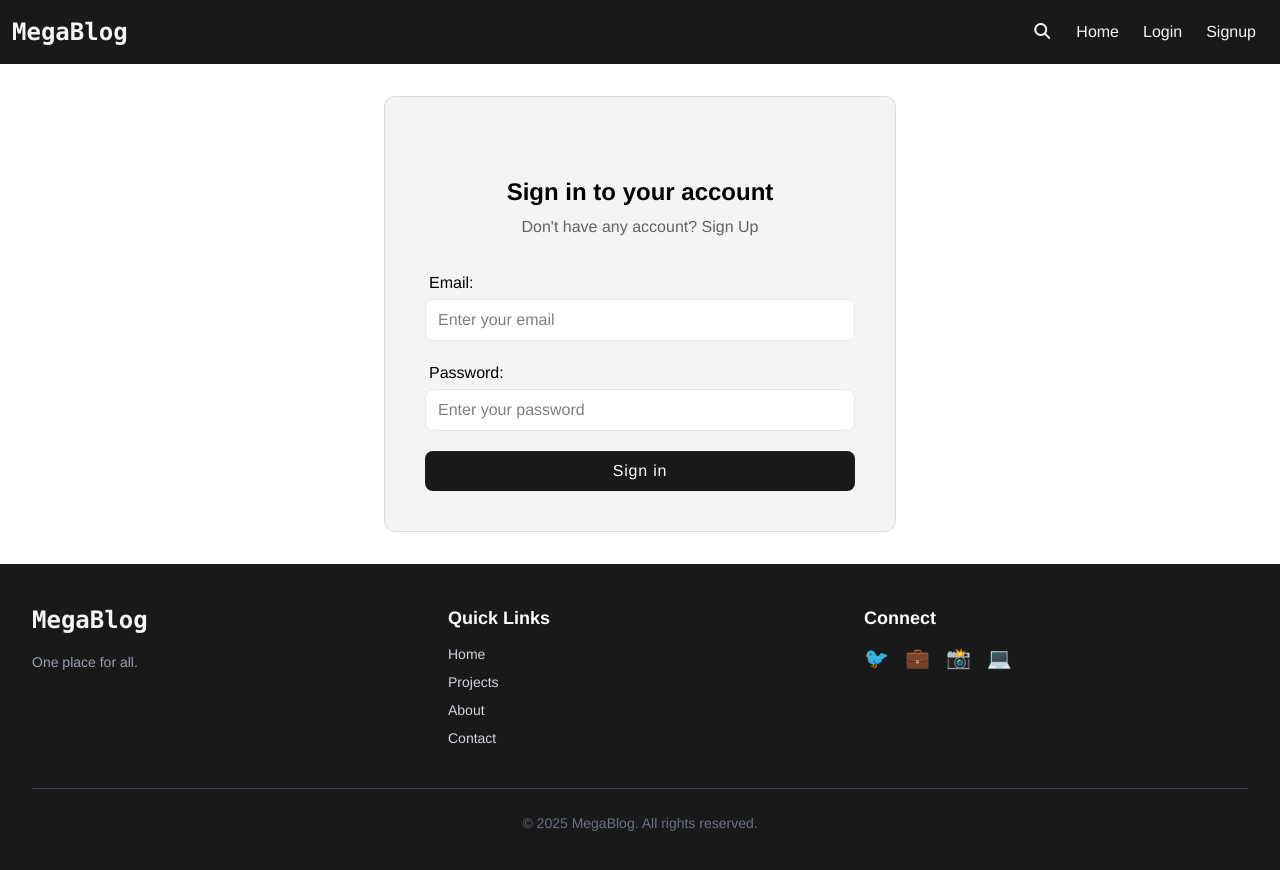
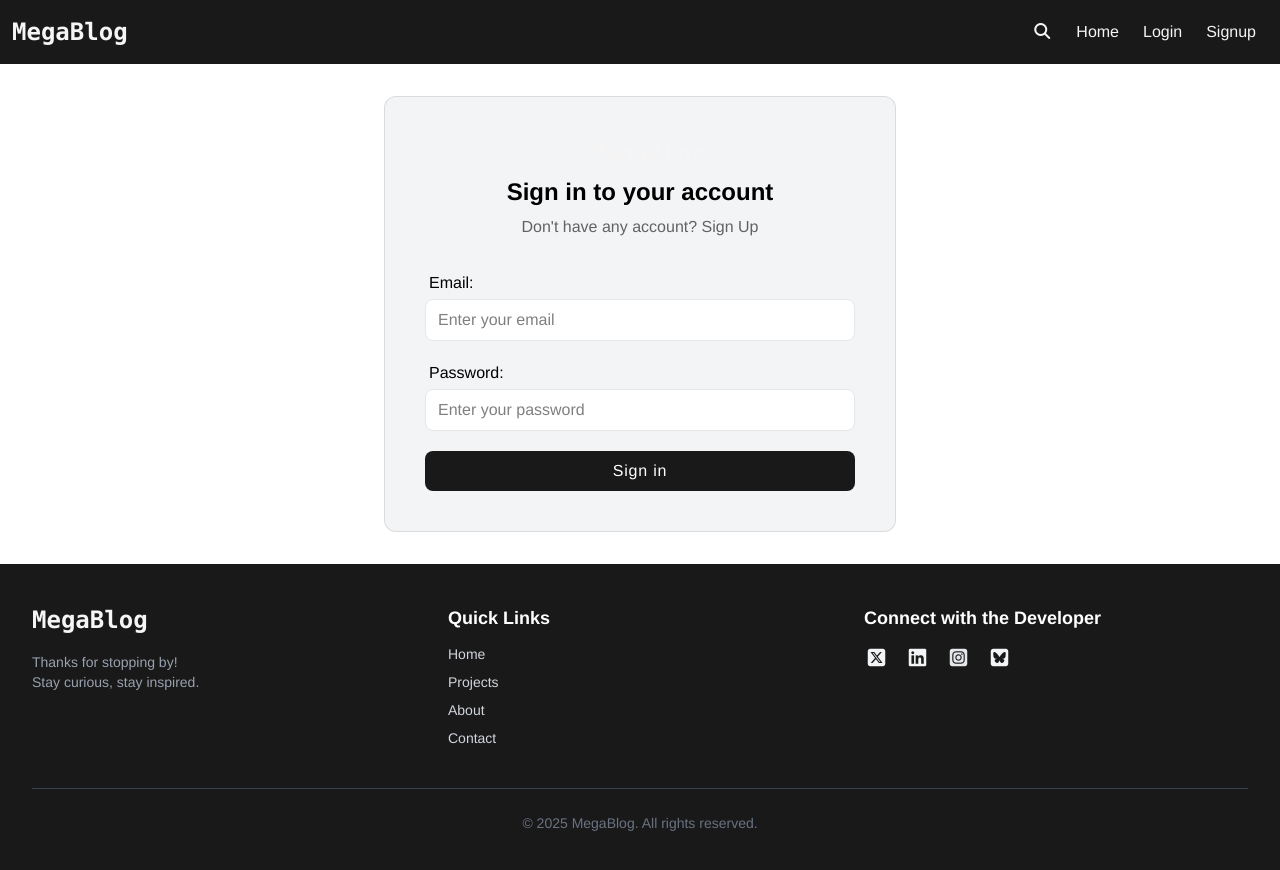
Before and after one commit to Raijin-cyber/MegaBlog, a React (Vite) app: page /login in a window 1280 px wide. Shown: the top 870 px of the page. Built offline with nearby package versions, Linux system fonts and the light colour scheme; no server answers.

Commit message:
Added a feature

```diff
--- a/src/appwrite/config.js
+++ b/src/appwrite/config.js
@@ -14,7 +14,7 @@ export class Service {
             this.bucket = new Storage(this.client);
     }
 
-    async createPost({title, slug, content, featuredImage, status, userId}) {
+    async createPost({title, slug, content, featuredImage, status, userId, userName}) {
         try {
             return await this.databases.createDocument(
                 conf.appwriteDatabaseId,
@@ -25,7 +25,8 @@ export class Service {
                     content,
                     featuredImage,
                     status,
-                    userId
+                    userId,
+                    userName,
                 }
             )
         }
--- a/src/components/Footer/Footer.jsx
+++ b/src/components/Footer/Footer.jsx
@@ -9,7 +9,9 @@ const Footer = () => {
           <div>
             <h2 className="text-2xl font-bold mb-4"><Logo /></h2>
             <p className="text-sm text-gray-400">
-              One place for all.
+              Thanks for stopping by!
+              <br />
+              Stay curious, stay inspired.
             </p>
           </div>
 
@@ -24,12 +26,12 @@ const Footer = () => {
           </div>
 
           <div>
-            <h3 className="text-lg font-semibold mb-3">Connect</h3>
+            <h3 className="text-lg font-semibold mb-3">Connect with the Developer</h3>
             <div className="flex space-x-4">
-              <a href="#" className="text-gray-400 hover:text-white text-xl">🐦</a>
-              <a href="#" className="text-gray-400 hover:text-white text-xl">💼</a>
-              <a href="#" className="text-gray-400 hover:text-white text-xl">📸</a>
-              <a href="#" className="text-gray-400 hover:text-white text-xl">💻</a>
+              <a href="https://x.com/raijinsigma" target="_blank" className="text-gray-100 hover:text-white/70 text-xl"><i className="fa-brands fa-square-x-twitter"></i></a>
+              <a href="https://www.linkedin.com/in/ujjwal-sharma-518039301/" target="_blank" className="text-gray-100 hover:text-white/70 text-xl"><i className="fa-brands fa-linkedin"></i></a>
+              <a href="https://www.instagram.com/ujjwal_sharma2506/" target="_blank" className="text-gray-200 hover:text-white/70 text-xl"><i className="fa-brands fa-square-instagram"></i></a>
+              <a href="https://bsky.app/profile/raijinsigma.bsky.social" target="_blank" className="text-gray-100 hover:text-white/70 text-xl"><i className="fa-brands fa-square-bluesky"></i></a>
             </div>
           </div>
         </div>
--- a/src/components/Header/Header.jsx
+++ b/src/components/Header/Header.jsx
@@ -35,6 +35,16 @@ function Header() {
       slug: "/add-post",
       active: authStatus,
   },
+  {
+      name: "Profile",
+      slug: "/profile",
+      active: authStatus,
+  },
+  {
+      name: "Setting",
+      slug: "/setting",
+      active: authStatus,
+  },
   ]
 
 
@@ -69,10 +79,10 @@ function Header() {
           </ul>
         </div>
       </div>
+
+      {/* for mobile screens */}
       <div className='md:hidden flex justify-between items-center w-full'>
-        <div className=''>
-          <HamburgerMenu navItems={navItems} />
-        </div>
+        <HamburgerMenu navItems={navItems} />
         <div className='absolute left-1/2 transform -translate-x-1/2'>
           <Logo />
         </div>
--- a/src/components/Header/LogoutBtn.jsx
+++ b/src/components/Header/LogoutBtn.jsx
@@ -2,14 +2,17 @@ import React from 'react'
 import { useDispatch } from 'react-redux'
 import authService from '../../appwrite/auth'
 import { logout } from '../../store/authSlice'
+import { useNavigate } from 'react-router-dom'
 
 const LogoutBtn = () => {
 
+    const navigate = useNavigate();
     const dispatch = useDispatch();
     const logoutHandler = () => {
         authService.logout()
             .then(() => {
                 dispatch(logout())
+                navigate('/login')
             })
             .catch(() => {
                 console.log("error logging out from LogoutBtn");
--- a/src/components/PostCard.jsx
+++ b/src/components/PostCard.jsx
@@ -4,13 +4,15 @@ import LikeBtn from './LikeBtn'
 import ShareBtn from './ShareBtn'
 import parse from 'html-react-parser'
 import { Link } from 'react-router-dom'
+import { useSelector } from 'react-redux'
 
 const PostCard = ({post}) => {
     const [likeState, setLikeState] = useState(false);
+    const userData = useSelector(state => state.auth.userData);
     const postContent = parse(post.content) || '';
   return (
     <div>
-        <div className='w-[85vw] h-[40vh]
+        <div className='relative w-[85vw] h-[40vh]
                         md:h-[50vh] md:w-[30vw]
                         text-md
                         bg-[#f5f5f5] shadow-2xl rounded-xl'
@@ -37,10 +39,10 @@ const PostCard = ({post}) => {
                         <div className='font-serif md:h-20 text-sm line-clamp-4'>{postContent} </div>
                     </div>
                 </Link>
-                {/* <Link to={`/profile/${post.userId}`} className='absolute top-0 z-50 text-slate-500 font-light text-sm px-4'>
-                    posted by Ujjwal Sharma, (1M+)
-                </Link> */}
             </div>
+            <Link to={`/profile/${post.userId}`} className='absolute bottom-3 right-1 z-50 text-[#708090]/80 font-light text-xs px-4'>
+                {`posted by ${post.userName}`}
+            </Link>
         </div>
     </div>
   )
--- a/src/components/post-form/PostForm.jsx
+++ b/src/components/post-form/PostForm.jsx
@@ -18,6 +18,7 @@ export default function PostForm({ post }) {
 
     const navigate = useNavigate();
     const userData = useSelector((state) => state.auth.userData);
+    console.log(userData.name)
 
     const submit = async (data) => {
         if (post) {
@@ -26,8 +27,6 @@ export default function PostForm({ post }) {
             if (file) {
                 appwriteService.deleteFile(post.featuredImage);
             }
-
-            console.log("Update Post", userData)
 
             const dbPost = await appwriteService.updatePost(post.$id, {
                 ...data,
@@ -44,9 +43,8 @@ export default function PostForm({ post }) {
             if (file) {
                 const fileId = file.$id;
                 data.featuredImage = fileId;
-                console.log("Create Post", userData)
 
-                const dbPost = await appwriteService.createPost({ ...data, userId: userData.$id });
+                const dbPost = await appwriteService.createPost({ ...data, userId: userData.$id, userName: userData.name});
 
                 if (dbPost) {
                     navigate(`/post/${dbPost.$id}`);
--- a/src/pages/Post.jsx
+++ b/src/pages/Post.jsx
@@ -33,7 +33,7 @@ export default function Post() {
         appwriteService.deletePost(post.$id).then((status) => {
             if (status) {
                 appwriteService.deleteFile(post.featuredImage);
-                navigate("/");
+                navigate("/all-posts");
             }
         });
     };
```
